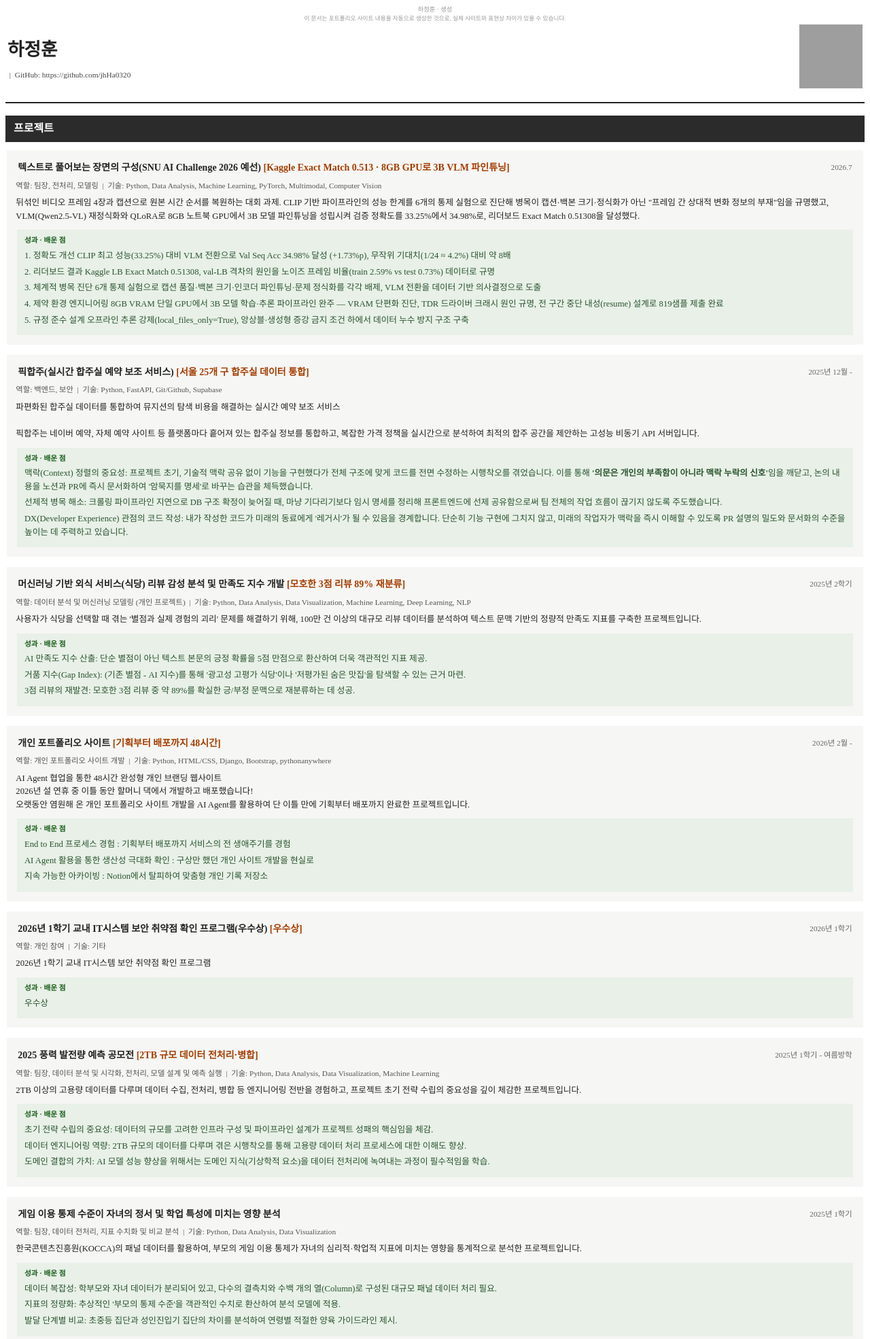
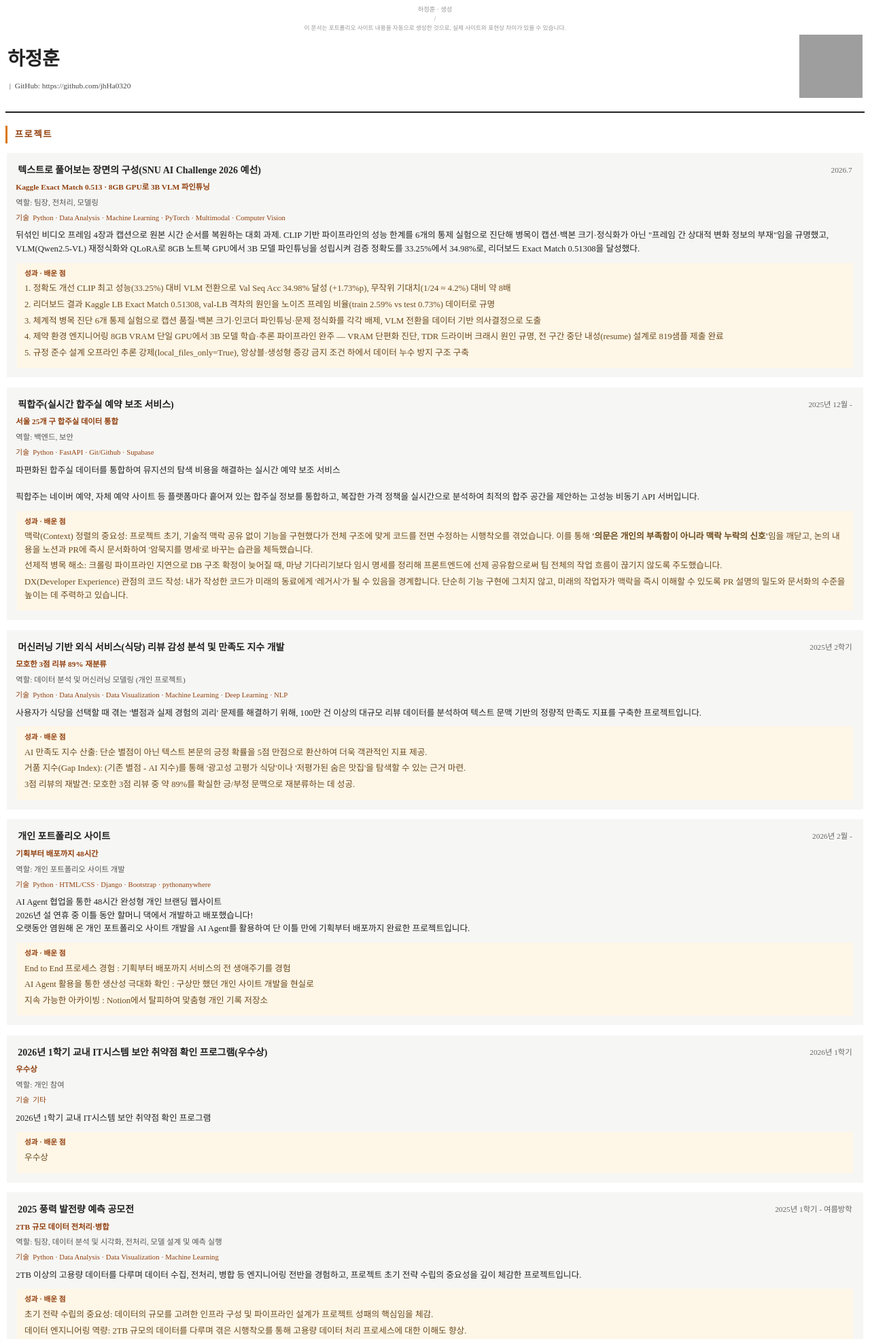
Before and after one commit to jhHa0320/about-me, a Django app: template resume_export/templates/resume_export/resume_pdf.html in a window 1280 px wide. Shown: the top 1970 px of the page at 68% size. Run offline with Django 5.2, Linux system fonts and the light colour scheme; the template is opened without the code that fills it: values that come from a table or form of the project are taken from there, others are empty; data comes from the database, SQL or seed files in the repository; parts of the project's set-up code (start-up, migrations or seed data) failed here and were passed over; grey boxes are pictures that could not be loaded.

Commit message:
feat: PDF/DOCX 이력서 출력물 전문적인 레이아웃으로 고도화
PDF (resume_pdf.html):
- @page 여백/푸터 프레임 조정 + pdf:pagenumber/pagecount로 페이지 번호 추가
- 섹션 제목을 두꺼운 배경 바 대신 accent 색 좌측 룰 + 자간 있는 라벨로 교체
- 카드(.card-wrap)·성과 블록(.outcome-wrap)에 page-break-inside: avoid
  (CSS + <tr> 인라인 이중 방어)로 중간 페이지 분할 방지
- 타이포 위계 정리(이름/헤드라인/기간/뱃지 크기·색상), key_result 뱃지를
  amber 톤으로, outcome 블록도 사이트 accent 톤에 맞춤
- 기술 스택 표시: 인라인 배지(border)는 xhtml2pdf가 한 줄에 여러 개를
  두면 스타일을 아예 안 먹이는 걸 확인해 "가운뎃점 나열" 방식으로 변경

버그 수정 (기존부터 있던 문제):
- 섹션 제목에 -pdf-keep-with-next를 걸면 xhtml2pdf가 바로 다음 카드
  전체를 다음 페이지로 밀어버려 페이지 하나가 거의 통으로 비는 현상을
  발견 → 제거. (문서 16p → 무변경 확인, 새로 넣은 페이지 번호/뱃지 등
  타이포 개선으로 페이지 수는 소폭 증가)

DOCX (utils.py):
- 문서 기본 폰트를 맑은 고딕/10pt로 명시
- _add_heading/_add_entry_title_line/_add_meta_line/_add_badge_line/
  _add_body_paragraph/_add_bullet 헬퍼 신설: Heading 1 스타일, 탭 정지
  기반 "제목 ... 기간" 배치, 계층별 폰트 크기·색상·문단 간격을 PDF와
  동일한 accent 톤으로 통일
- 리스트 항목 들여쓰기 + 문단 간격을 정리해 PDF와 톤앤매너를 맞춤

build_resume_context()와 pdf 콜백/지연 초기화 로직은 변경하지 않음.
전체 테스트(76개) 통과.

Co-Authored-By: Claude Sonnet 5 <noreply@anthropic.com>

```diff
--- a/resume_export/templates/resume_export/resume_pdf.html
+++ b/resume_export/templates/resume_export/resume_pdf.html
@@ -21,8 +21,8 @@
             -pdf-frame-content: footer_content;
             left: 14mm;
             right: 14mm;
-            bottom: 8mm;
-            height: 12mm;
+            bottom: 7mm;
+            height: 14mm;
         }
     }
     body {
@@ -45,45 +45,59 @@
         width: 100%;
     }
     .header .name {
-        font-size: 20pt;
+        font-size: 21pt;
         font-weight: bold;
+        letter-spacing: -0.2pt;
     }
     .header .headline {
         font-size: 10pt;
-        color: #555555;
-        margin-top: 2pt;
+        color: #92400e;
+        font-weight: bold;
+        margin-top: 3pt;
     }
     .header .contact {
         font-size: 8.5pt;
         color: #444444;
-        margin-top: 6pt;
+        margin-top: 7pt;
     }
     .avatar {
         width: 70pt;
         height: 70pt;
     }
     .section {
-        margin-bottom: 14pt;
+        margin-bottom: 15pt;
     }
+    /* 두꺼운 색 배경 바 대신 accent 컬러의 얇은 좌측 룰 + 자간 있는 대문자
+       라벨로 — 프린트해도 잉크가 덜 쓰이고, 사이트의 accent(amber) 톤과
+       맞춘다.
+       주의: -pdf-keep-with-next 를 여기 걸면 안 된다 — xhtml2pdf 가 바로
+       다음 카드(표)까지 통째로 못 묶으면 제목만 이 페이지에 남기고 카드
+       전체를 다음 페이지로 밀어버려, 페이지 하나가 거의 통으로 빈다. */
     .section-title {
-        font-size: 12pt;
+        font-size: 10pt;
         font-weight: bold;
-        color: #ffffff;
-        background-color: #2b2b2b;
-        padding: 5pt 9pt;
-        margin-bottom: 8pt;
+        letter-spacing: 1.2pt;
+        text-transform: uppercase;
+        color: #92400e;
+        border-left: 2.5pt solid #d97706;
+        padding: 2pt 0 2pt 8pt;
+        margin-bottom: 9pt;
     }
     .info-row {
         margin-bottom: 3pt;
     }
     .skill-domain {
-        margin-bottom: 5pt;
+        margin-bottom: 6pt;
     }
     .skill-domain .domain-label {
+        display: inline-block;
         font-weight: bold;
-        color: #ffffff;
-        background-color: #6b6b6b;
-        padding: 2pt 6pt;
+        font-size: 8pt;
+        color: #57534e;
+        background-color: #f0efec;
+        border: 0.75pt solid #d8d6d0;
+        border-radius: 3pt;
+        padding: 2pt 7pt;
     }
     .skill-domain .skill-list {
         color: #333333;
@@ -95,6 +109,7 @@
     .card-wrap {
         width: 100%;
         margin-bottom: 8pt;
+        page-break-inside: avoid;
     }
     .card {
         background-color: #f6f6f4;
@@ -114,34 +129,47 @@
         white-space: nowrap;
     }
     .card-meta {
+        clear: both;
         color: #555555;
         font-size: 8.5pt;
-        margin-top: 3pt;
+        margin-top: 4pt;
+    }
+    /* 인라인 배지(border+padding)는 xhtml2pdf 에서 같은 줄에 여러 개를
+       연달아 두면 스타일이 아예 안 먹는 경우가 있어(같은 span에
+       display:inline-block 을 쓴 domain-label 은 한 줄에 1개뿐이라 문제
+       없었다), 안정적인 "가운뎃점 나열" 로 대체한다. */
+    .card-tech {
+        color: #92400e;
+        font-size: 8pt;
     }
     .card-desc {
-        margin-top: 5pt;
+        margin-top: 6pt;
     }
     .outcome-wrap {
         width: 100%;
         margin-top: 6pt;
+        page-break-inside: avoid;
     }
     .outcome-block {
-        background-color: #e8f0e8;
+        background-color: #fef6e7;
         padding: 6pt 8pt;
     }
     .outcome-label {
         font-weight: bold;
-        color: #1a5d1a;
+        color: #92400e;
         font-size: 8pt;
         margin-bottom: 3pt;
     }
     .outcome-item {
         margin-bottom: 3pt;
-        color: #29542c;
+        color: #6b4a1c;
     }
     .badge {
-        color: #a63d00;
+        color: #92400e;
         font-weight: bold;
+        font-size: 8.5pt;
+        margin-top: 2pt;
+        clear: both;
     }
     #footer_content {
         font-size: 7pt;
@@ -152,12 +180,16 @@
     #footer_content .disclaimer {
         font-size: 6.5pt;
     }
+    #footer_content .pageno {
+        margin-top: 1pt;
+    }
 </style>
 </head>
 <body>
 
 <div id="footer_content">
     <div>{{ profile.name }} · {{ generated_on|date:"Y.m.d" }} 생성</div>
+    <div class="pageno"><pdf:pagenumber /> / <pdf:pagecount /></div>
     <div class="disclaimer">이 문서는 포트폴리오 사이트 내용을 자동으로 생성한 것으로, 실제 사이트와 표현상 차이가 있을 수 있습니다.</div>
 </div>
 
@@ -201,27 +233,23 @@
 <div class="section">
     <div class="section-title">프로젝트</div>
     {% for project in projects %}
-    <table class="card-wrap"><tr><td class="card">
+    <table class="card-wrap"><tr style="page-break-inside: avoid;"><td class="card">
         <div class="card-head">
             <table>
                 <tr>
-                    <td class="card-title">
-                        {{ project.title }}
-                        {% if project.key_result %}<span class="badge">[{{ project.key_result }}]</span>{% endif %}
-                    </td>
+                    <td class="card-title">{{ project.title }}</td>
                     <td class="card-period">{{ project.period }}</td>
                 </tr>
             </table>
+            {% if project.key_result %}<div class="badge">{{ project.key_result }}</div>{% endif %}
         </div>
-        <div class="card-meta">
-            역할: {{ project.role }}
-            {% if project.tech_stacks.all %}
-            &nbsp;|&nbsp; 기술: {% for tech in project.tech_stacks.all %}{{ tech.name }}{% if not forloop.last %}, {% endif %}{% endfor %}
-            {% endif %}
-        </div>
+        <div class="card-meta">역할: {{ project.role }}</div>
+        {% if project.tech_stacks.all %}
+        <div class="card-meta card-tech">기술 &nbsp;{% for tech in project.tech_stacks.all %}{{ tech.name }}{% if not forloop.last %} · {% endif %}{% endfor %}</div>
+        {% endif %}
         <div class="card-desc">{{ project.description|linebreaksbr }}</div>
         {% if project.outcome %}
-        <table class="outcome-wrap"><tr><td class="outcome-block">
+        <table class="outcome-wrap"><tr style="page-break-inside: avoid;"><td class="outcome-block">
             <div class="outcome-label">성과 · 배운 점</div>
             {% for point in project.outcome|bullets %}
             <div class="outcome-item">{{ point|emphasise }}</div>
@@ -237,14 +265,14 @@
 <div class="section">
     <div class="section-title">경력 / 학력</div>
     {% for career in careers %}
-    <table class="card-wrap"><tr><td class="card">
+    <table class="card-wrap"><tr style="page-break-inside: avoid;"><td class="card">
         <div class="card-title">{{ career.organization }} - {{ career.role }}</div>
         <div class="card-meta">{{ career.period }}</div>
         <div class="card-desc">{{ career.description|linebreaksbr }}</div>
     </td></tr></table>
     {% endfor %}
     {% for edu in educations %}
-    <table class="card-wrap"><tr><td class="card">
+    <table class="card-wrap"><tr style="page-break-inside: avoid;"><td class="card">
         <div class="card-title">{{ edu.school }} ({{ edu.status }})</div>
         <div class="card-meta">{{ edu.period }}</div>
     </td></tr></table>
@@ -256,12 +284,12 @@
 <div class="section">
     <div class="section-title">리더십 및 활동</div>
     {% for lead in leaderships %}
-    <table class="card-wrap"><tr><td class="card">
+    <table class="card-wrap"><tr style="page-break-inside: avoid;"><td class="card">
         <div class="card-title">{{ lead.title }} - {{ lead.organization }} ({{ lead.role }})</div>
         <div class="card-meta">{{ lead.period }}</div>
         <div class="card-desc">{{ lead.description|linebreaksbr }}</div>
         {% if lead.outcome %}
-        <table class="outcome-wrap"><tr><td class="outcome-block">
+        <table class="outcome-wrap"><tr style="page-break-inside: avoid;"><td class="outcome-block">
             <div class="outcome-label">성과</div>
             {% for point in lead.outcome|bullets %}
             <div class="outcome-item">{{ point|emphasise }}</div>
@@ -277,19 +305,19 @@
 <div class="section">
     <div class="section-title">자격증 / 수상 / 대외활동</div>
     {% for item in certifications %}
-    <table class="card-wrap"><tr><td class="card">
+    <table class="card-wrap"><tr style="page-break-inside: avoid;"><td class="card">
         <div class="card-title">[자격증] {{ item.title }}{% if item.organization %} - {{ item.organization }}{% endif %}</div>
         <div class="card-meta">{{ item.period }}</div>
     </td></tr></table>
     {% endfor %}
     {% for item in awards %}
-    <table class="card-wrap"><tr><td class="card">
+    <table class="card-wrap"><tr style="page-break-inside: avoid;"><td class="card">
         <div class="card-title">[수상] {{ item.title }}{% if item.organization %} - {{ item.organization }}{% endif %}</div>
         <div class="card-meta">{{ item.period }}</div>
     </td></tr></table>
     {% endfor %}
     {% for item in activities %}
-    <table class="card-wrap"><tr><td class="card">
+    <table class="card-wrap"><tr style="page-break-inside: avoid;"><td class="card">
         <div class="card-title">[대외활동] {{ item.title }}{% if item.organization %} - {{ item.organization }}{% endif %}</div>
         <div class="card-meta">{{ item.period }}</div>
         {% if item.description %}<div class="card-desc">{{ item.description|linebreaksbr }}</div>{% endif %}
```
Also changed, not shown: resume_export/utils.py (+119 -35 lines).
